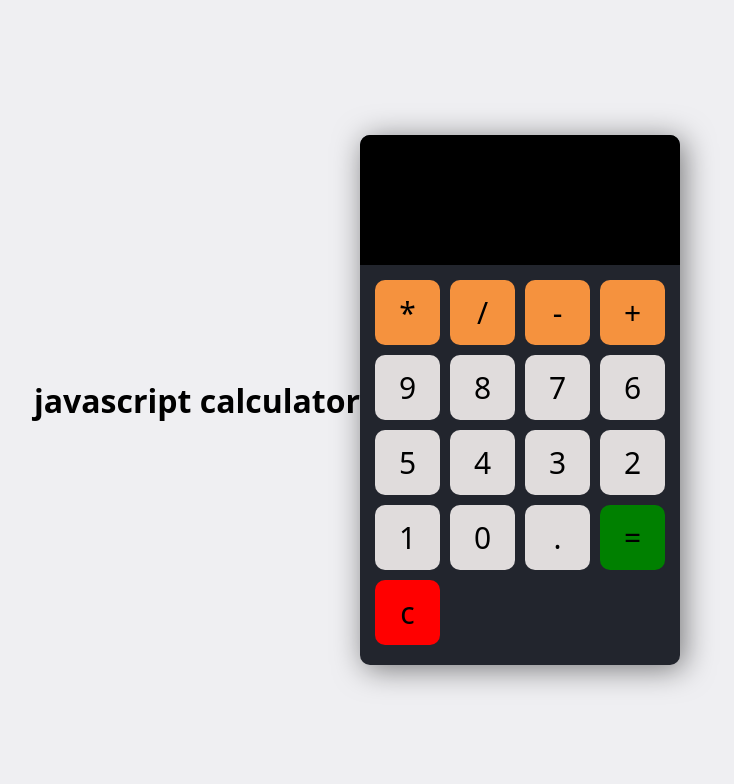
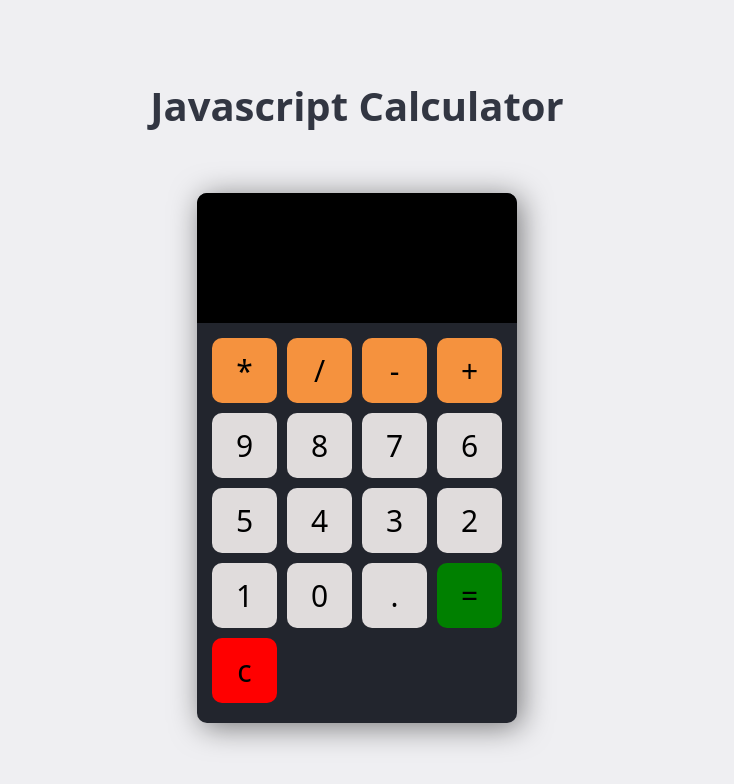
Before and after one commit to mahamedbedier/calculator_js, a plain HTML site: page index.html in a window 1280 px wide. Shown: the whole page, without its empty margins (283-1017 px from the left). Drawn offline with Linux system fonts and the light colour scheme.

Commit message:
Update main.css

```diff
--- a/main.css
+++ b/main.css
@@ -8,8 +8,18 @@ body{
     background-color: #efeff2;
     height: 100vh;
     display: flex;
+    flex-direction: column;
     justify-content: center;
     align-items: center;
+    text-align: center;
+    gap: 60px;
+    h1{
+        font-size: 40px;
+        text-transform: capitalize;
+        font-weight: 700;
+        color: #323642;
+        margin: 0 10px;
+    }
 }
 .calculater{
     width: 320px;
@@ -88,4 +98,7 @@ button{
         grid-template-columns: 55px 55px 55px 55px;
         grid-template-rows: 55px 55px 55px 55px 55px;
     }
+    h1{
+        font-size: 30px;
+    }
 }
```
